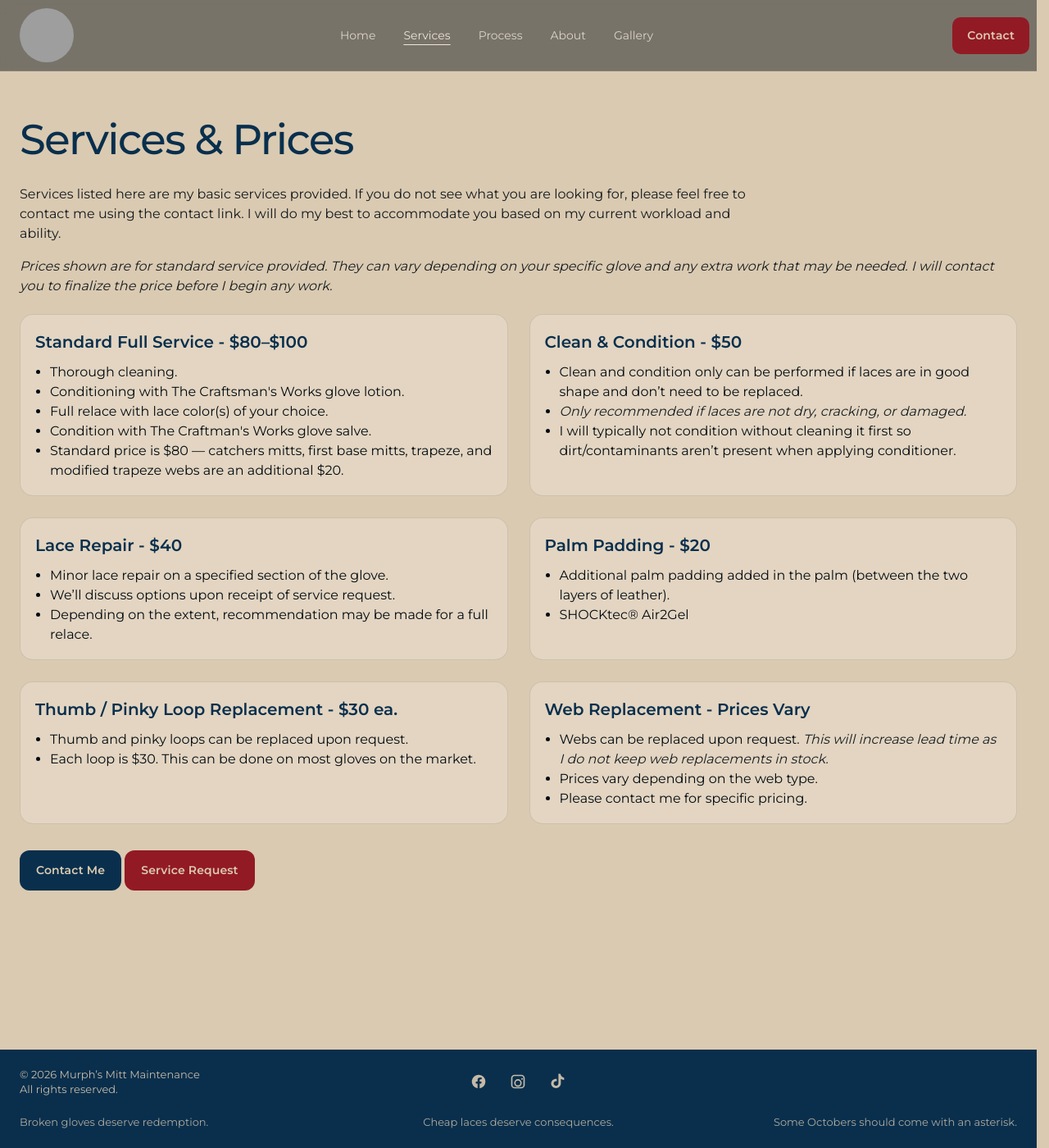
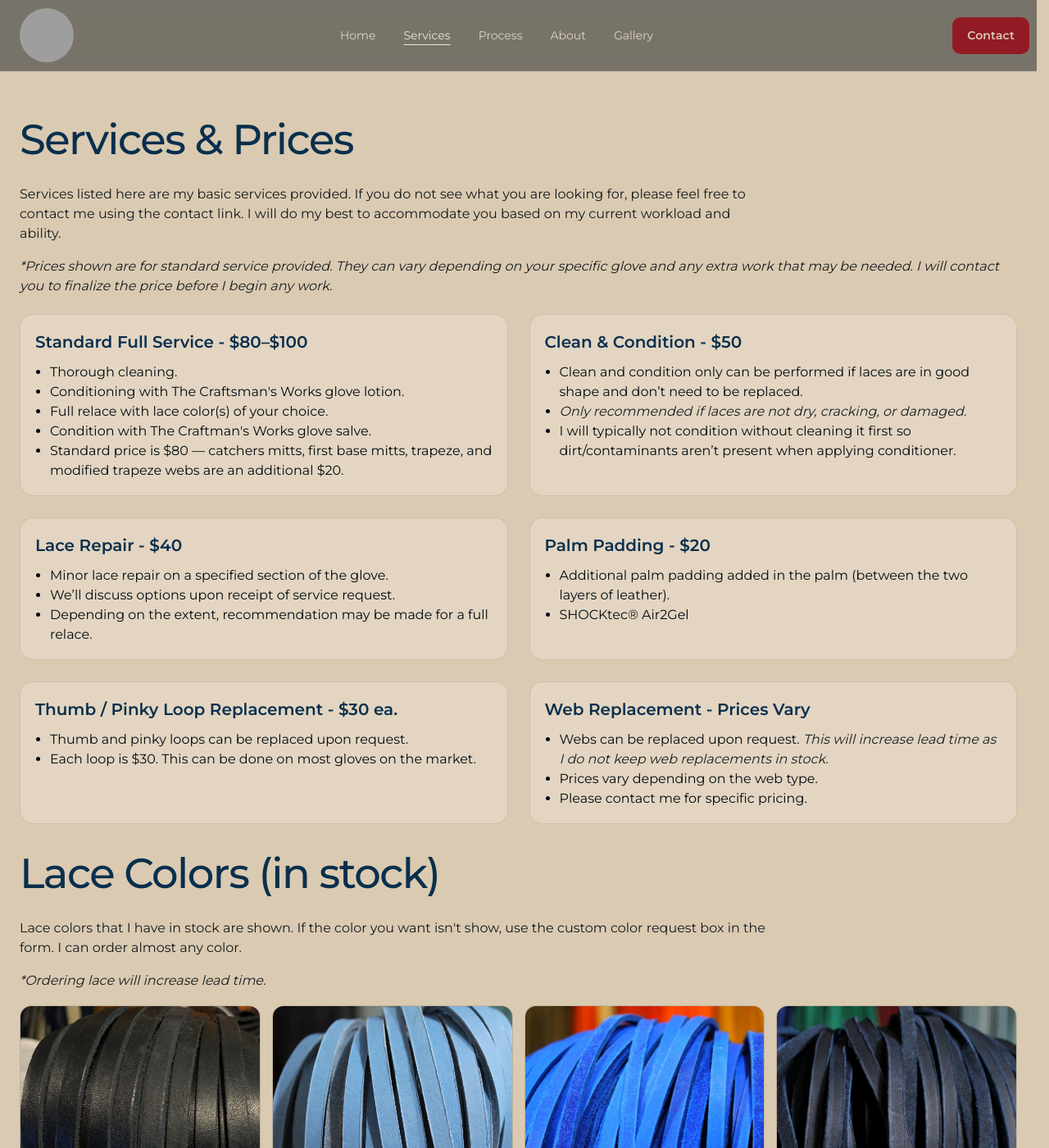
Before and after one commit to kbrettmurphy-ctrl/murphsmitts, a Jekyll site: the page built from services/index.html, in a window 1280 px wide and 1400 px high. Shown: the whole window at 82% size. Built offline with Jekyll 4.4.1, drawn with Linux system fonts in a browser that asks for light colours; grey boxes are pictures that could not be loaded.

Commit message:
Update index.html

```diff
--- a/services/index.html
+++ b/services/index.html
@@ -14,7 +14,7 @@ body_class: inner
       Services listed here are my basic services provided. If you do not see what you are looking for, please feel free to contact me using the contact link. I will do my best to accommodate you based on my current workload and ability.
     </p>
     <p class="note">
-      Prices shown are for standard service provided. They can vary depending on your specific glove and any extra work that may be needed. I will contact you to finalize the price before I begin any work.
+      *Prices shown are for standard service provided. They can vary depending on your specific glove and any extra work that may be needed. I will contact you to finalize the price before I begin any work.
     </p>
 
     <div class="price-grid">
@@ -73,6 +73,30 @@ body_class: inner
       </div>
     </div>
 
+    <h1>Lace Colors (in stock)</h1>
+    <p class="lede">
+      Lace colors that I have in stock are shown. If the color you want isn't show, use the custom color request box in the form. I can order almost any color.
+    </p>
+    <p class="note">
+      *Ordering lace will increase lead time.
+    </p>
+
+    <div class="gallery-grid">
+      <img src="{{ '/assets/img/lace/black.png' | relative_url }}" alt="Black">
+      <img src="{{ 'assets/img/lace/carolinablue.png' | relative_url }}" alt="Blue-Carolina">
+      <img src="{{ 'assets/img/lace/royalblue.png' | relative_url }}" alt="Blue-Royal">
+      <img src="{{ 'assets/img/lace/navyblue.png' | relative_url }}" alt="Blue-Navy">
+      <img src="{{ 'assets/img/lace/camel.png' | relative_url }}" alt="Camel">
+      <img src="{{ 'assets/img/lace/darkbrown.png' | relative_url }}" alt="Chocolate">
+      <img src="{{ 'assets/img/lace/gray.png' | relative_url }}" alt="Gray">
+      <img src="{{ 'assets/img/lace/orange.png' | relative_url }}" alt="Orange">
+      <img src="{{ 'assets/img/lace/pink.png' | relative_url }}" alt="Pink">
+      <img src="{{ 'assets/img/lace/red.png' | relative_url }}" alt="Red">
+      <img src="{{ 'assets/img/lace/darkred.png' | relative_url }}" alt="Red-Dark">
+      <img src="{{ 'assets/img/lace/indiantan.png' | relative_url }}" alt="Tan-Indian">
+      <img src="{{ 'assets/img/lace/japantan.png' | relative_url }}" alt="Tan-Japan">
+    </div>
+
     <div class="page-actions" style="margin-top:32px;">
       <a class="btn btn-secondary" href="contact.html">Contact Me</a>
       <a class="btn btn-primary" href="contact.html?tab=service">Service Request</a>
```
